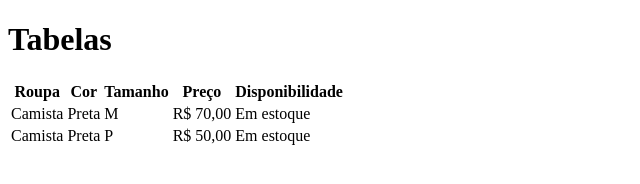
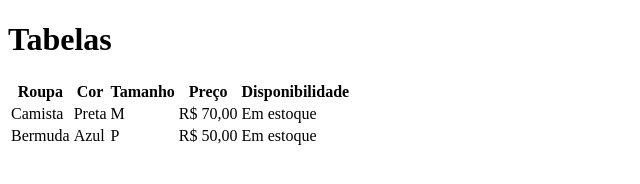
Before and after one commit to dedepassas/dev-quest-tabela, a plain HTML site: page index.html in a window 1280 px wide. Shown: the whole page, without its empty margins (0-640 px from the left). Drawn offline with Linux system fonts and the light colour scheme.

Commit message:
Modificação de um dos itens

```diff
--- a/index.html
+++ b/index.html
@@ -24,8 +24,8 @@
             <td>Em estoque</td>
         </tr>
         <tr>
-            <td>Camista</td>
-            <td>Preta</td>
+            <td>Bermuda</td>
+            <td>Azul</td>
             <td>P</td>
             <td>R$ 50,00</td>
             <td>Em estoque</td>
```
